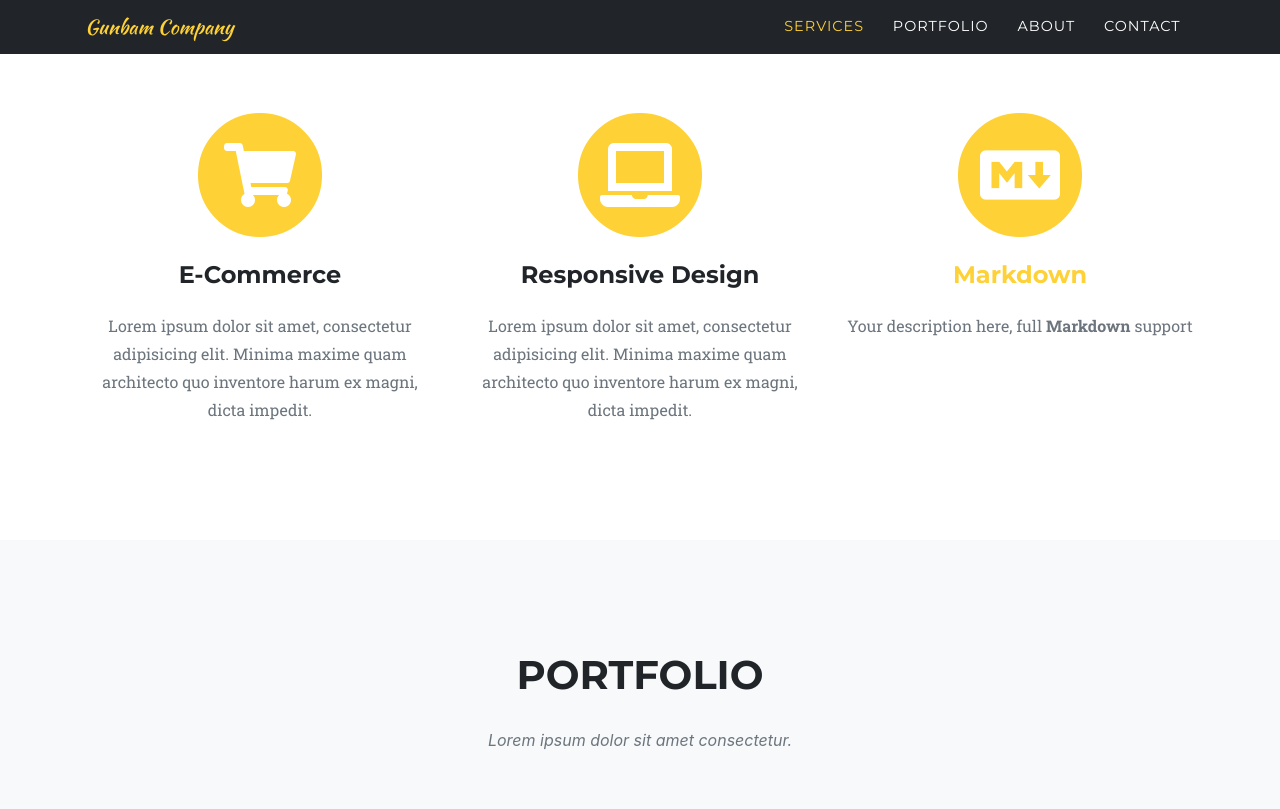
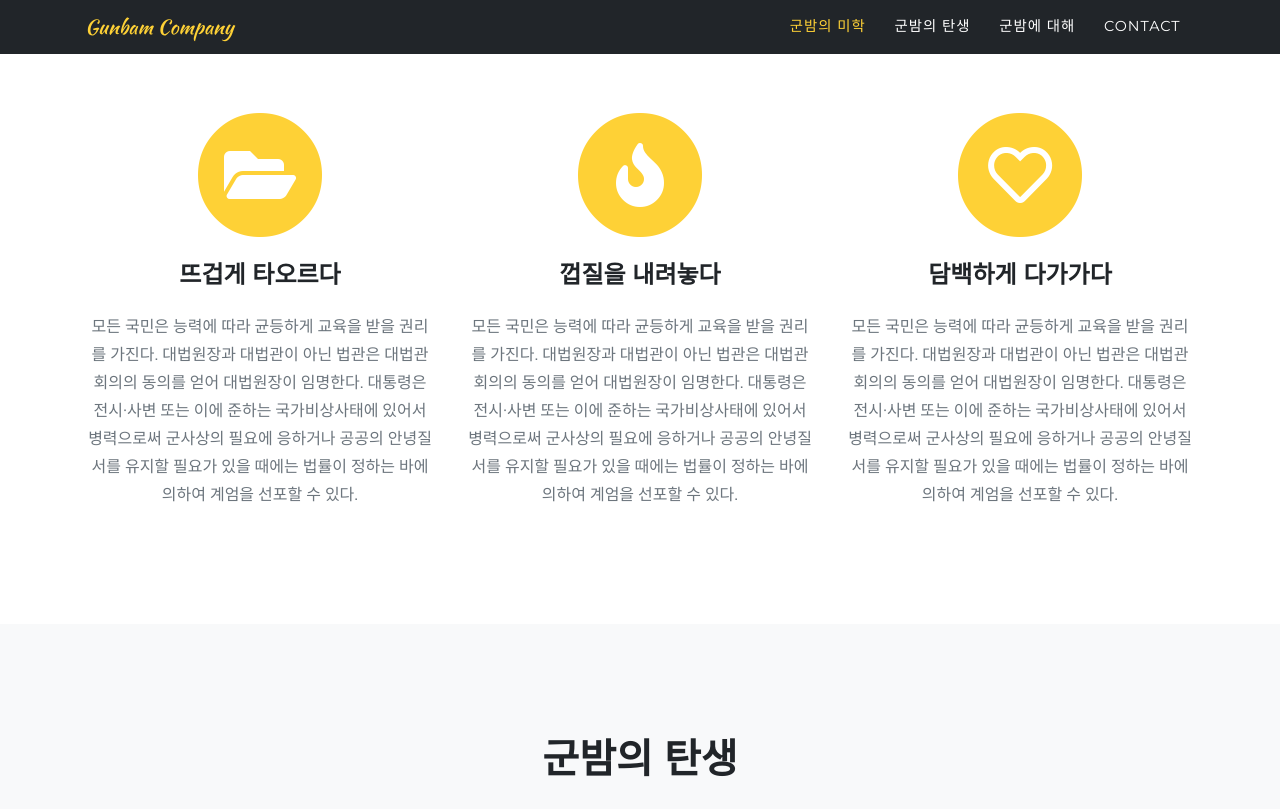
Before and after one commit to cheonTH/gumbam, a Jekyll site: the page built from index.md, in a window 1280 px wide and 1400 px high, scrolled down 991 px. Shown: the top 809 px of the window. Built offline with Jekyll 4.4.1, drawn with Linux system fonts in a browser that asks for light colours; some web fonts are replaced; some of the changed text lies outside the part shown; grey boxes are pictures that could not be loaded.

Commit message:
2025-03-12

```diff
--- a/_data/navigation.yml
+++ b/_data/navigation.yml
@@ -11,11 +11,11 @@
 # -----------------
 en: &DEFAULT_EN
   nav:
-    - title: "Services"
+    - title: "군밤의 미학"
       section: services
-    - title: "Portfolio"
+    - title: "군밤의 탄생"
       section: portfolio
-    - title: "About"
+    - title: "군밤에 대해"
       section: about
     - title: "Contact"
       section: contact
@@ -32,7 +32,7 @@ en-AU:
 # -------
 es: &DEFAULT_ES
   nav:
-    - title: "Servicios"
+    - title: "군밤의 탄생"
       section: servicios
     - title: "Portafolio"
       section: portafolio
--- a/_data/sitetext.yml
+++ b/_data/sitetext.yml
@@ -17,29 +17,29 @@ en: &DEFAULT_EN
     buttonlink: "#services"
 
   services:
-    title: "Services"
-    text: "Lorem ipsum"
+    title: "군밤의 미학"
+    text: "사랑은 군밤처럼, 군밤이야말로 사랑이 아닐까"
     section: services
     list:
-      - title: "E-Commerce"
-        desc: "Lorem ipsum dolor sit amet, consectetur adipisicing elit. Minima maxime quam architecto quo inventore harum ex magni, dicta impedit."
-        icon: fas fa-shopping-cart #find more at https://fontawesome.com/icons
-      - title: "Responsive Design"
-        desc: "Lorem ipsum dolor sit amet, consectetur adipisicing elit. Minima maxime quam architecto quo inventore harum ex magni, dicta impedit."
-        icon: fas fa-laptop
-      - title: "[Markdown](https://en.wikipedia.org/wiki/Markdown)"
-        desc: "Your description here, full **Markdown** support"
-        icon: fab fa-markdown
+      - title: "뜨겁게 타오르다"
+        desc: "모든 국민은 능력에 따라 균등하게 교육을 받을 권리를 가진다. 대법원장과 대법관이 아닌 법관은 대법관회의의 동의를 얻어 대법원장이 임명한다. 대통령은 전시·사변 또는 이에 준하는 국가비상사태에 있어서 병력으로써 군사상의 필요에 응하거나 공공의 안녕질서를 유지할 필요가 있을 때에는 법률이 정하는 바에 의하여 계엄을 선포할 수 있다."
+        icon: fas fa-folder-open #find more at https://fontawesome.com/icons
+      - title: "껍질을 내려놓다"
+        desc: "모든 국민은 능력에 따라 균등하게 교육을 받을 권리를 가진다. 대법원장과 대법관이 아닌 법관은 대법관회의의 동의를 얻어 대법원장이 임명한다. 대통령은 전시·사변 또는 이에 준하는 국가비상사태에 있어서 병력으로써 군사상의 필요에 응하거나 공공의 안녕질서를 유지할 필요가 있을 때에는 법률이 정하는 바에 의하여 계엄을 선포할 수 있다."
+        icon: fas fa-fire
+      - title: "담백하게 다가가다"
+        desc: "모든 국민은 능력에 따라 균등하게 교육을 받을 권리를 가진다. 대법원장과 대법관이 아닌 법관은 대법관회의의 동의를 얻어 대법원장이 임명한다. 대통령은 전시·사변 또는 이에 준하는 국가비상사태에 있어서 병력으로써 군사상의 필요에 응하거나 공공의 안녕질서를 유지할 필요가 있을 때에는 법률이 정하는 바에 의하여 계엄을 선포할 수 있다."
+        icon: far fa-heart
 
   portfolio:
-    title: "Portfolio"
-    text: "Lorem ipsum dolor sit amet consectetur."
+    title: "군밤의 탄생"
+    text: "군밤이란 사랑으로써 완성된다"
     section: portfolio
-    closebutton: "Close Project"
+    closebutton: "레시피 닫기"
 
   about:
-    title: "About Us"
-    text: "our story"
+    title: "군밤에 대해"
+    text: "군밤의 이야기"
     body: "Lorem ipsum dolor sit amet, consectetur adipisicing elit. Aut eaque, laboriosam veritatis, quos non quis ad perspiciatis, totam corporis ea, alias ut unde. **Markdown** supported."
     section: about
 
@@ -47,7 +47,7 @@ en: &DEFAULT_EN
     title: "Contact Us"
     text: "Lorem ipsum or call 123456789"
     section: contact
-    name: "Name*"
+    name: "이름을 입력하세요"
     name-validation: "Please enter your name."
     email: "Email*"
     email-validation: "Please enter your email address."
```
Also changed, not shown: _portfolio/project1.md (deleted, +0 -19 lines), _portfolio/project2.md (deleted, +0 -19 lines), _portfolio/recipe1.md (added, +21 -0 lines), _portfolio/recipe2.md (renamed from _portfolio/example.md, +4 -4 lines), _portfolio/recipe3.md (added, +21 -0 lines), assets/img/portfolio/01.jpg (added), assets/img/portfolio/02.jpg (added), assets/img/portfolio/03.jpg (added).
